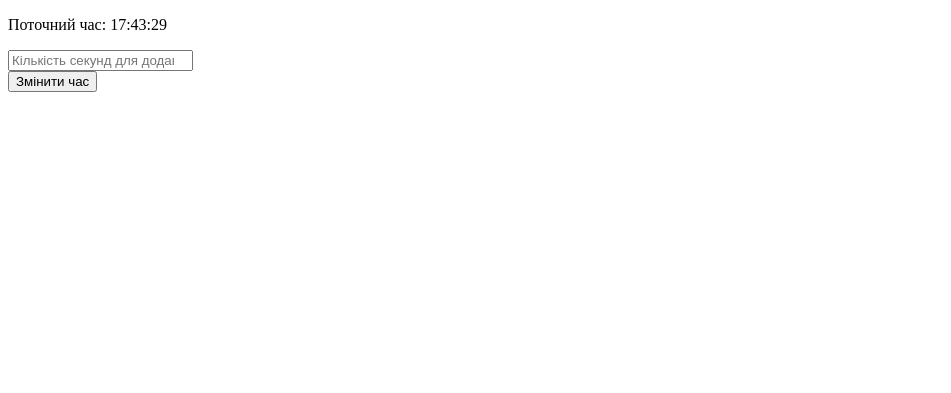
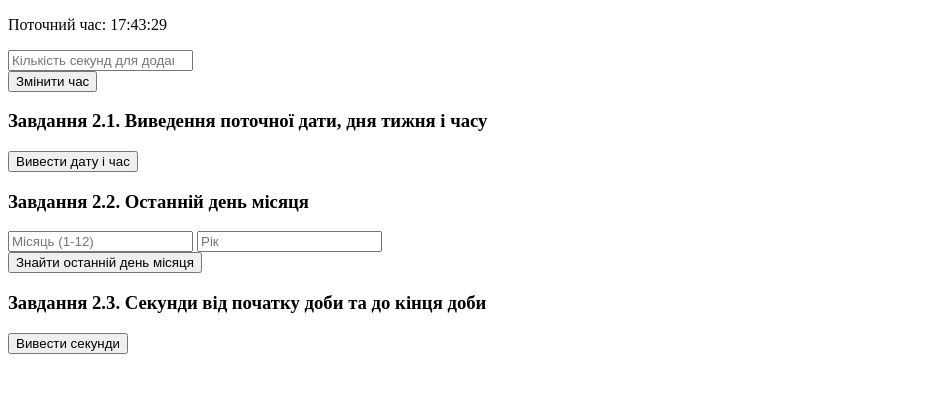
Before and after one commit to vpavliuk10/prog_internet, a plain HTML site: page lab_7/lab7.html in a window 1280 px wide. Shown: the part 105-498 px from the top of the page, without its empty margins (0-951 px from the left). Drawn offline with Linux system fonts and the light colour scheme.

Commit message:
add task2

```diff
--- a/lab_7/lab7.html
+++ b/lab_7/lab7.html
@@ -17,6 +17,23 @@
         <div class="result" id="task1-result"></div>
     </section>
 
+    <section>
+        <h3>Завдання 2.1. Виведення поточної дати, дня тижня і часу</h3>
+        <button onclick="runTask2_1()">Вивести дату і час</button>
+        <div class="result" id="task2_1-result"></div>
+
+        <h3>Завдання 2.2. Останній день місяця</h3>
+        <input type="number" id="month-input" placeholder="Місяць (1-12)">
+        <input type="number" id="year-input" placeholder="Рік">
+        <br>
+        <button onclick="runTask2_2()">Знайти останній день місяця</button>
+        <div class="result" id="task2_2-result"></div>
+
+        <h3>Завдання 2.3. Секунди від початку доби та до кінця доби</h3>
+        <button onclick="runTask2_3()">Вивести секунди</button>
+        <div class="result" id="task2_3-result"></div>
+    </section>
+
     <script src="script.js"></script>
 </body>
 </html>
--- a/lab_7/script.js
+++ b/lab_7/script.js
@@ -38,3 +38,37 @@ function showCurrentTime() {
 }
 
 showCurrentTime();
+
+function runTask2_1() {
+    const days = ['неділя', 'понеділок', 'вівторок', 'середа', 'четвер', 'п’ятниця', 'субота'];
+    const months = ['січня', 'лютого', 'березня', 'квітня', 'травня', 'червня', 'липня', 'серпня', 'вересня', 'жовтня', 'листопада', 'грудня'];
+
+    const now = new Date();
+    const dateStr = `Дата: ${now.getDate()} ${months[now.getMonth()]} ${now.getFullYear()} року`;
+    const dayStr = `День тижня: ${days[now.getDay()]}`;
+    const timeStr = `Час: ${String(now.getHours()).padStart(2, '0')}:${String(now.getMinutes()).padStart(2, '0')}`;
+
+    document.getElementById("task2-1-result").innerHTML = `${dateStr}<br>${dayStr}<br>${timeStr}`;
+}
+
+function runTask2_2() {
+    let year = document.getElementById("year-input").value;
+    let month = document.getElementById("month-input").value;
+    if (!year || month === "") {
+        document.getElementById("task2-2-result").textContent = "Будь ласка, введіть рік та місяць.";
+        return;
+    }
+    let lastDay = new Date(year, Number(month), 0).getDate();
+    document.getElementById("task2-2-result").textContent = `Останній день місяця: ${lastDay}`;
+}
+
+function runTask2_3() {
+    const now = new Date();
+    const startOfYear = new Date(now.getFullYear(), now.getMonth(), now.getDate());
+    const nextDay = new Date(now.getFullYear(), now.getMonth(), now.getDate() + 1);
+
+    let secondsPassed = Math.floor((now - startOfYear) / 1000);
+    let secondsLeft = Math.floor((nextDay - now) / 1000);
+
+    document.getElementById("task2-3-result").textContent = `Секунд, що пройшли з початку дня: ${secondsPassed}<br>Секунд, що залишилось до кінця дня: ${secondsLeft}`;
+}
```
